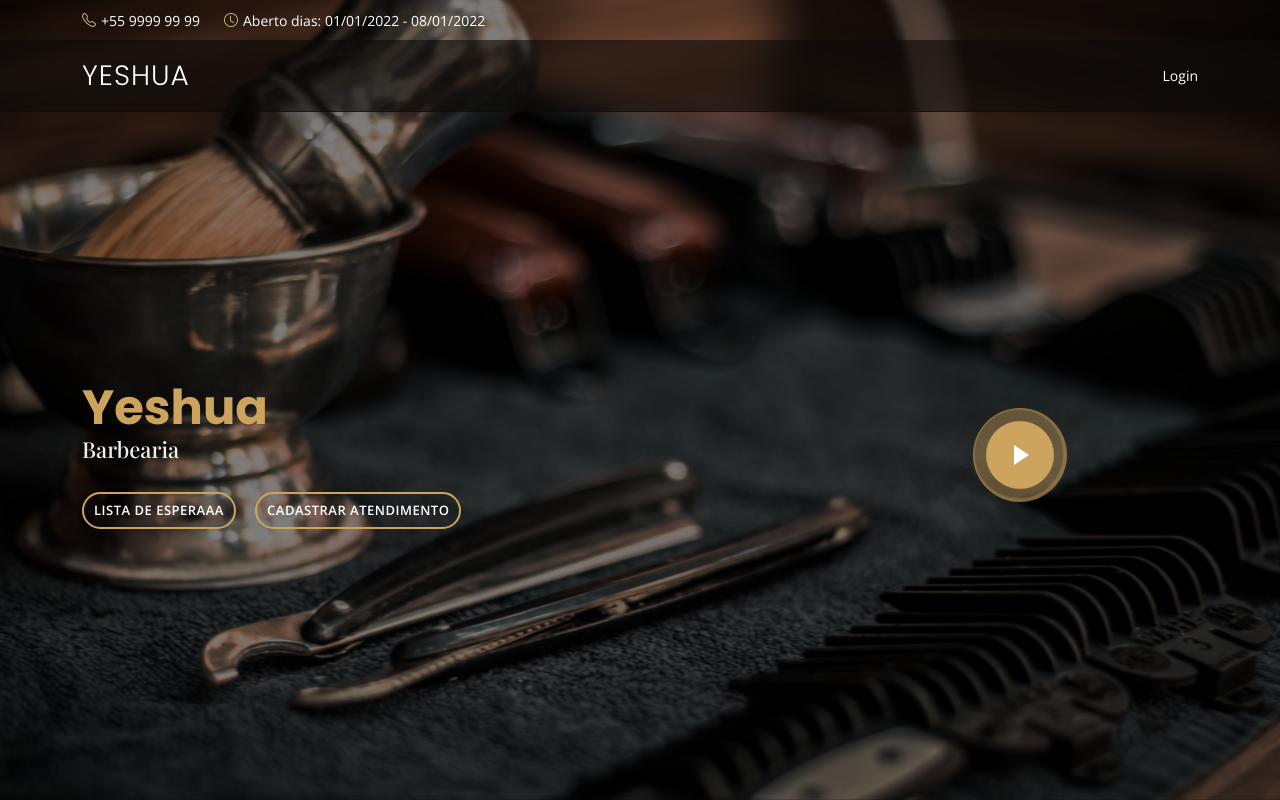
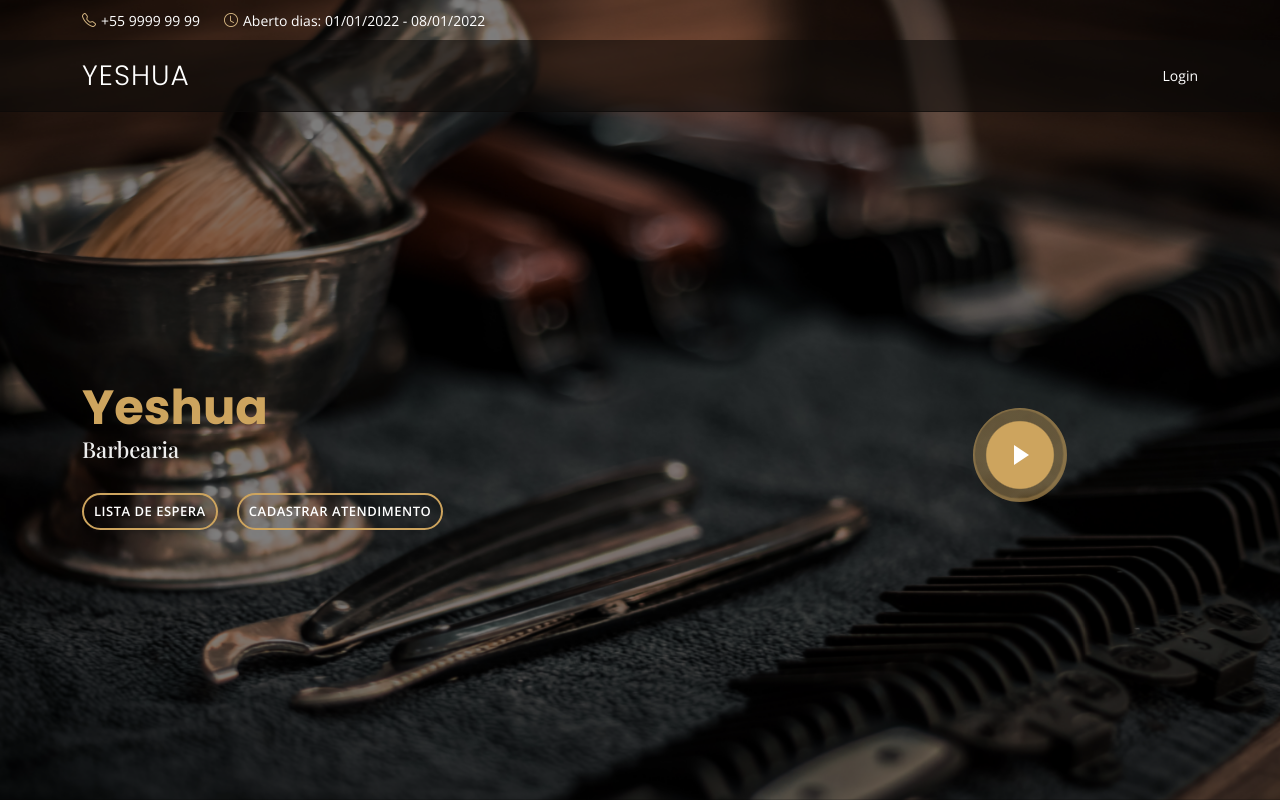
Before and after one commit to GabrielMBoeira/yeshua, a PHP site: page / in a window 1280 px wide. Run offline with PHP 8.4, Linux system fonts and the light colour scheme; some web fonts are replaced.

Commit message:
test target

```diff
--- a/index.php
+++ b/index.php
@@ -75,7 +75,7 @@
           <h2>Barbearia</h2>
 
           <div class="btns">
-            <a href="list.php" class="btn-menu animated fadeInUp scrollto">lista de esperaaa</a>
+            <a href="list.php" class="btn-menu animated fadeInUp scrollto">lista de espera</a>
             <a href="create.php" class="btn-book animated fadeInUp scrollto">Cadastrar atendimento</a>
           </div>
         </div>
```
